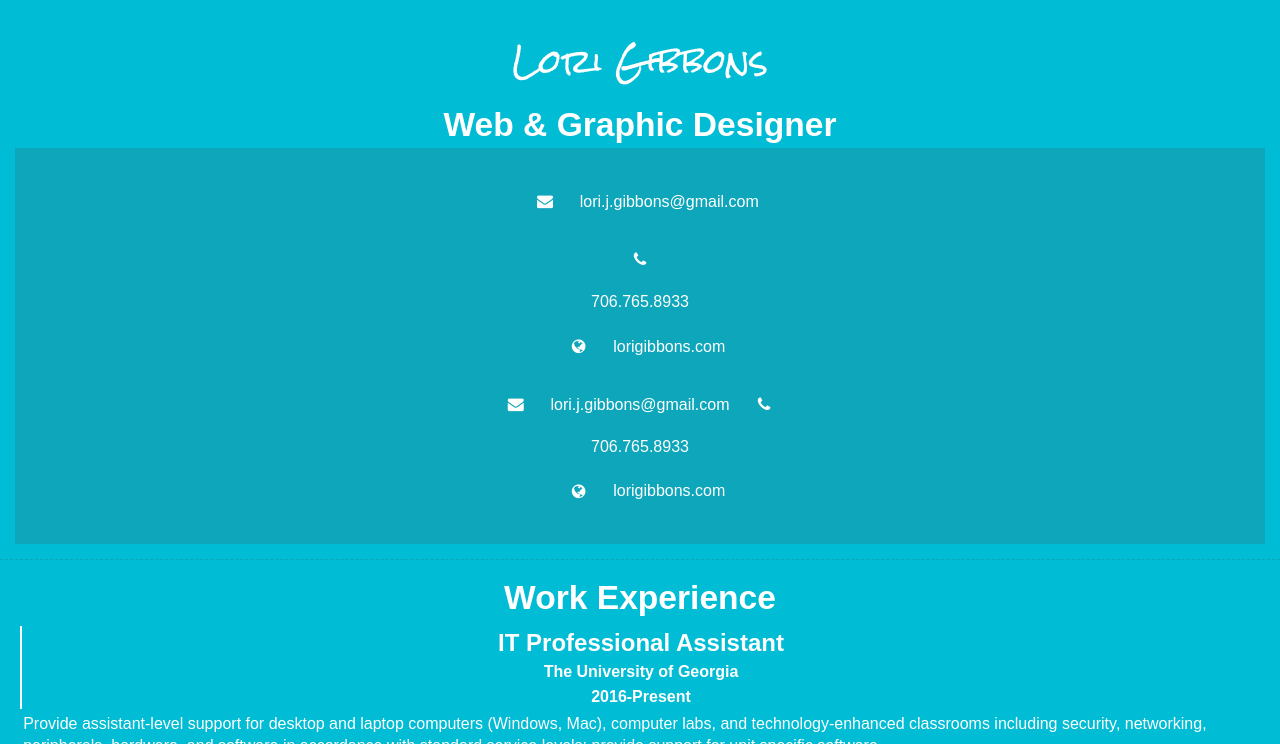
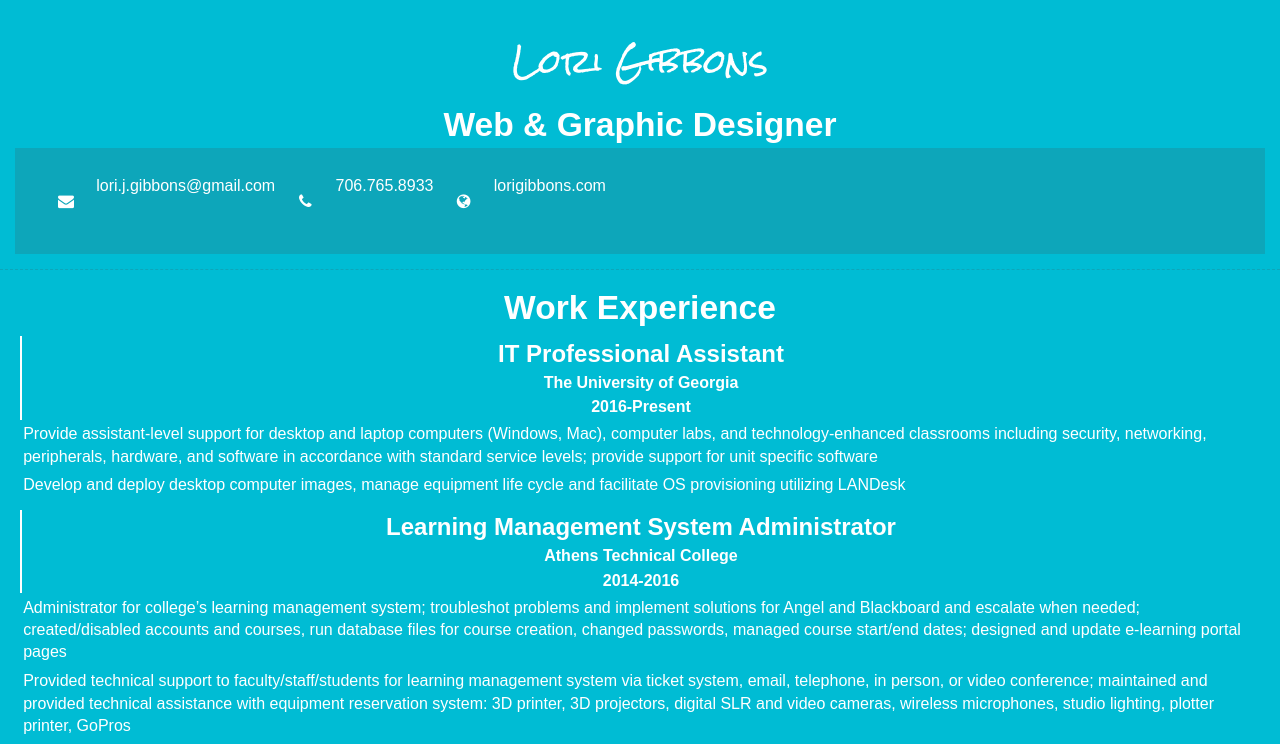
Before and after one commit to lorigibbons/project_resume_gibbons_lori, a plain HTML site: page index.html in a window 1280 px wide. Shown: the part 739-1483 px from the top of the page. Drawn offline with Linux system fonts and the light colour scheme; a web font is replaced by a local one.

Commit message:
Redo code for contact section and add clearfix

```diff
--- a/css/main.css
+++ b/css/main.css
@@ -40,6 +40,12 @@ html {
 *::before,
 *::after {
     box-sizing: inherit;
+}
+
+.clearfix::after {
+    content: '';
+    clear: both;
+    display: block;
 }
 
 /* Fonts and Sizes */
@@ -175,13 +181,13 @@ img {
 
 div ul li {
     list-style-type: none;
-    display: block;
-    margin: auto;
 }
 
 div ul li i,
-div ul li a {
-    display: inline;
+div ul li a,
+div ul li p {
+    display: block;
+    float: left;
 }
 
 span {
--- a/index.html
+++ b/index.html
@@ -31,7 +31,7 @@
                 <h1>Lori Gibbons</h1>
                 <h2>Web &amp; Graphic Designer</h2>
             </div>
-            <div class="contact-container">
+            <div class="contact-container clearfix">
                 <ul>
                     <li>
                         <i class="fa fa-envelope"></i>
@@ -45,16 +45,6 @@
                         <i class="fa fa-globe"></i>
                         <a href="www.lorigibbons.com">lorigibbons.com</a>
                     </li>
-
-
-
-                </ul>
-                <i class="fa fa-envelope"></i>
-                <a href="mailto:lori.j.gibbons@gmail.com">lori.j.gibbons@gmail.com</a>
-                <i class="fa fa-phone"></i>
-                <p>706.765.8933</p>
-                <i class="fa fa-globe"></i>
-                <a href="www.lorigibbons.com">lorigibbons.com</a>
             </div>
         </section>
         <section class="work">
```
